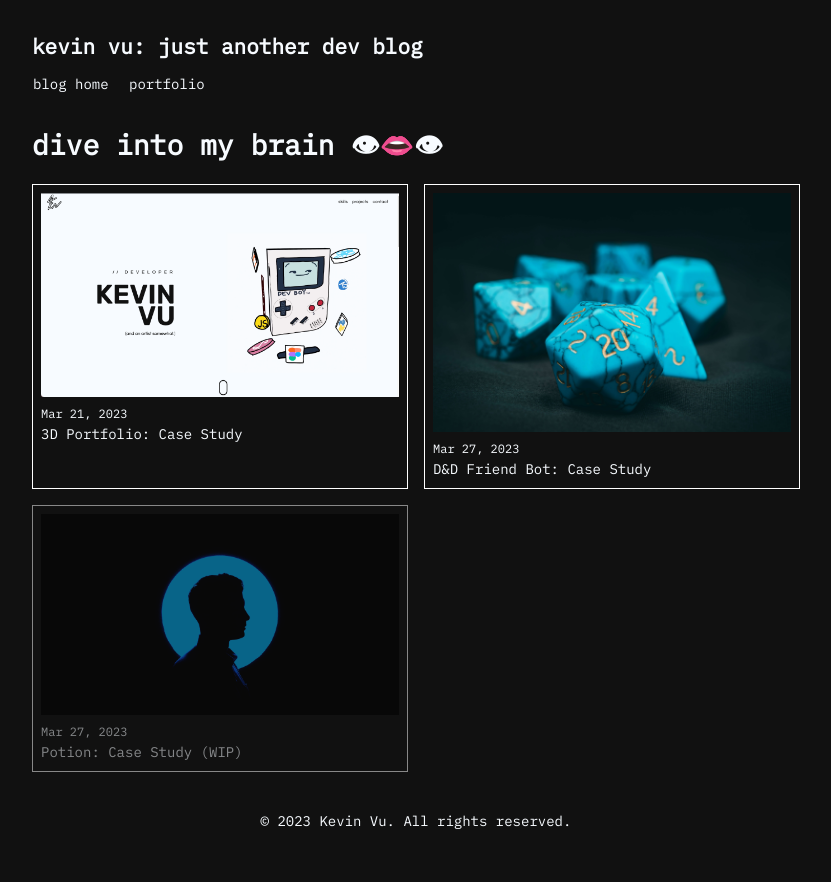
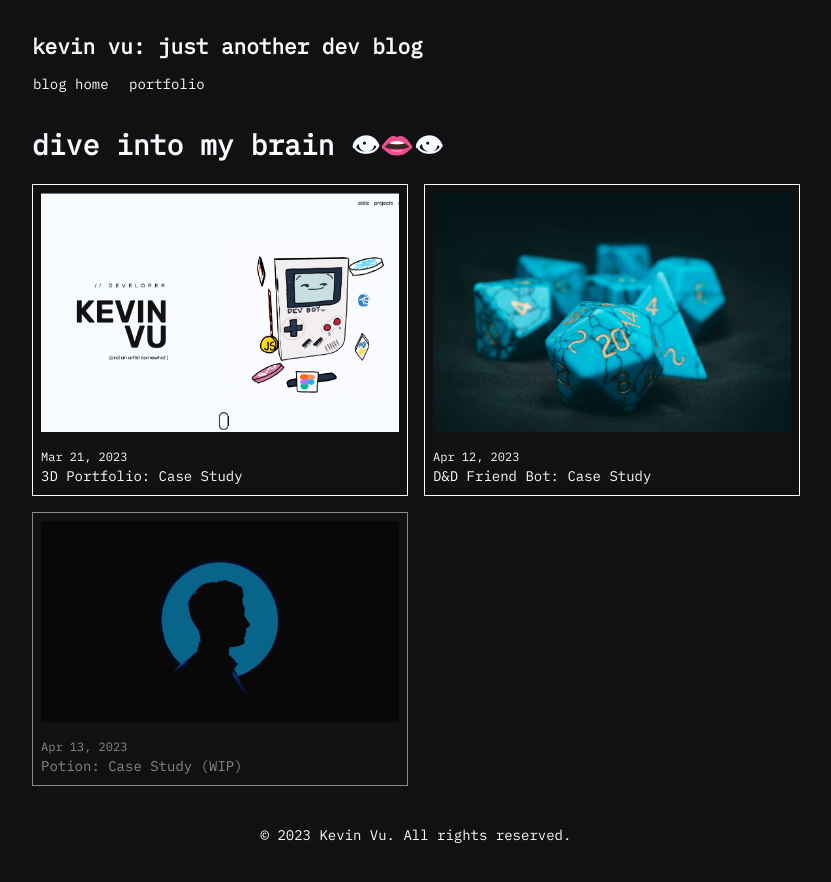
Before and after one commit to kkv263/astroblog, an Astro site: page / in a window 1280 px wide. Shown: the whole page, without its empty margins (224-1055 px from the left). Built offline with nearby package versions, Linux system fonts and the light colour scheme; Astro itself is replaced by a stand-in of ours.

Commit message:
update case study friendbot

```diff
--- a/src/content/blog/case-study-friendbot.md
+++ b/src/content/blog/case-study-friendbot.md
@@ -1,7 +1,7 @@
 ---
 title: "D&D Friend Bot: Case Study"
 description: "WIP Case Study"
-pubDate: "Mar 27 2023"
+pubDate: "Apr 12 2023"
 heroImage: "/friendbot/dicehero.jpg"
 githubLink: "https://github.com/kkv263/friendbot/"
 credit: "Photo by Timothy Dykes on Unsplash"
--- a/src/content/blog/case-study-potion.md
+++ b/src/content/blog/case-study-potion.md
@@ -1,7 +1,7 @@
 ---
 title: "Potion: Case Study (WIP)"
 description: "WIP Case Study"
-pubDate: "Mar 27 2023"
+pubDate: "Apr 13 2023"
 heroImage: "/placeholder-about.jpg"
 githubLink: ""
 ---
--- a/src/pages/blog/index.astro
+++ b/src/pages/blog/index.astro
@@ -1,16 +1,15 @@
 ---
-import BaseHead from '../../components/BaseHead.astro';
-import Header from '../../components/Header.astro';
-import Footer from '../../components/Footer.astro';
-import { SITE_TITLE, SITE_DESCRIPTION } from '../../consts';
+import BaseHead from '../components/BaseHead.astro';
+import Header from '../components/Header.astro';
+import Footer from '../components/Footer.astro';
+import { SITE_TITLE, SITE_DESCRIPTION } from '../consts';
 import { getCollection } from 'astro:content';
-import FormattedDate from '../../components/FormattedDate.astro';
+import FormattedDate from '../components/FormattedDate.astro';
 
 const posts = (await getCollection('blog')).sort(
 	(a, b) => a.data.pubDate.valueOf() - b.data.pubDate.valueOf()
 );
 ---
-
 <style lang="scss">
 	ul {
 		list-style: none;
@@ -25,6 +24,11 @@ const posts = (await getCollection('blog')).sort(
 		padding: 8px;
 		transition: all .3s ease;
 
+		&.disabled {
+			opacity: 0.5;
+			pointer-events: none;
+		}
+
 		&:hover {
 			background-color: #fff;
 			a {
@@ -32,22 +36,23 @@ const posts = (await getCollection('blog')).sort(
 			}
 		}
 
+		img {
+			padding-bottom: 16px;
+			margin-bottom: auto;
+			object-fit: cover;
+			height: 100%;
+		}
+
 		time {
 			font-size: 12px;
 		}
 
-		img {
-			padding-bottom: 16px;
-			margin-bottom: auto;
-		}
-
 		a {
 			display: flex;
+			flex-direction: column;
 			transition: all .3s ease;
 			text-decoration: none;
-			flex-direction: column;
 			height: 100%;
-			justify-content: flex-end;
 		}
 	}
 </style>
@@ -64,7 +69,7 @@ const posts = (await getCollection('blog')).sort(
 			<ul>
 				{
 					posts.map((post) => (
-						<li>
+						<li class={post.data.title.includes('WIP') ? 'disabled' : ''}>
 							<a href={`/blog/${post.slug}/`}>
 								<img src={post.data.heroImage} alt="" />
 								<FormattedDate date={post.data.pubDate} />
--- a/src/pages/index.astro
+++ b/src/pages/index.astro
@@ -10,7 +10,6 @@ const posts = (await getCollection('blog')).sort(
 	(a, b) => a.data.pubDate.valueOf() - b.data.pubDate.valueOf()
 );
 ---
-
 <style lang="scss">
 	ul {
 		list-style: none;
@@ -37,14 +36,23 @@ const posts = (await getCollection('blog')).sort(
 			}
 		}
 
+		img {
+			padding-bottom: 16px;
+			margin-bottom: auto;
+			object-fit: cover;
+			height: 100%;
+		}
+
 		time {
 			font-size: 12px;
 		}
 
 		a {
-			display: block;
+			display: flex;
+			flex-direction: column;
 			transition: all .3s ease;
 			text-decoration: none;
+			height: 100%;
 		}
 	}
 </style>
```
